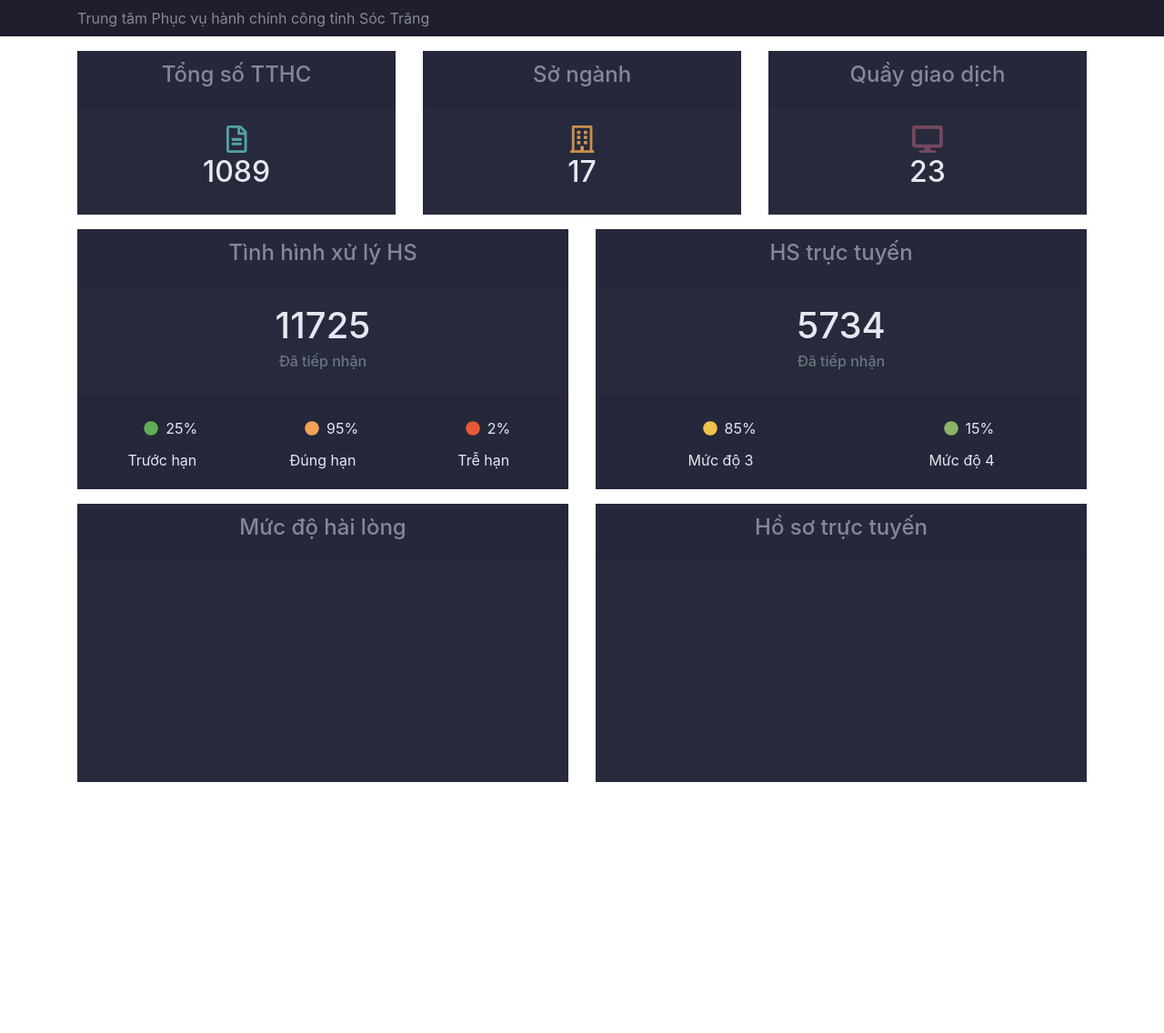
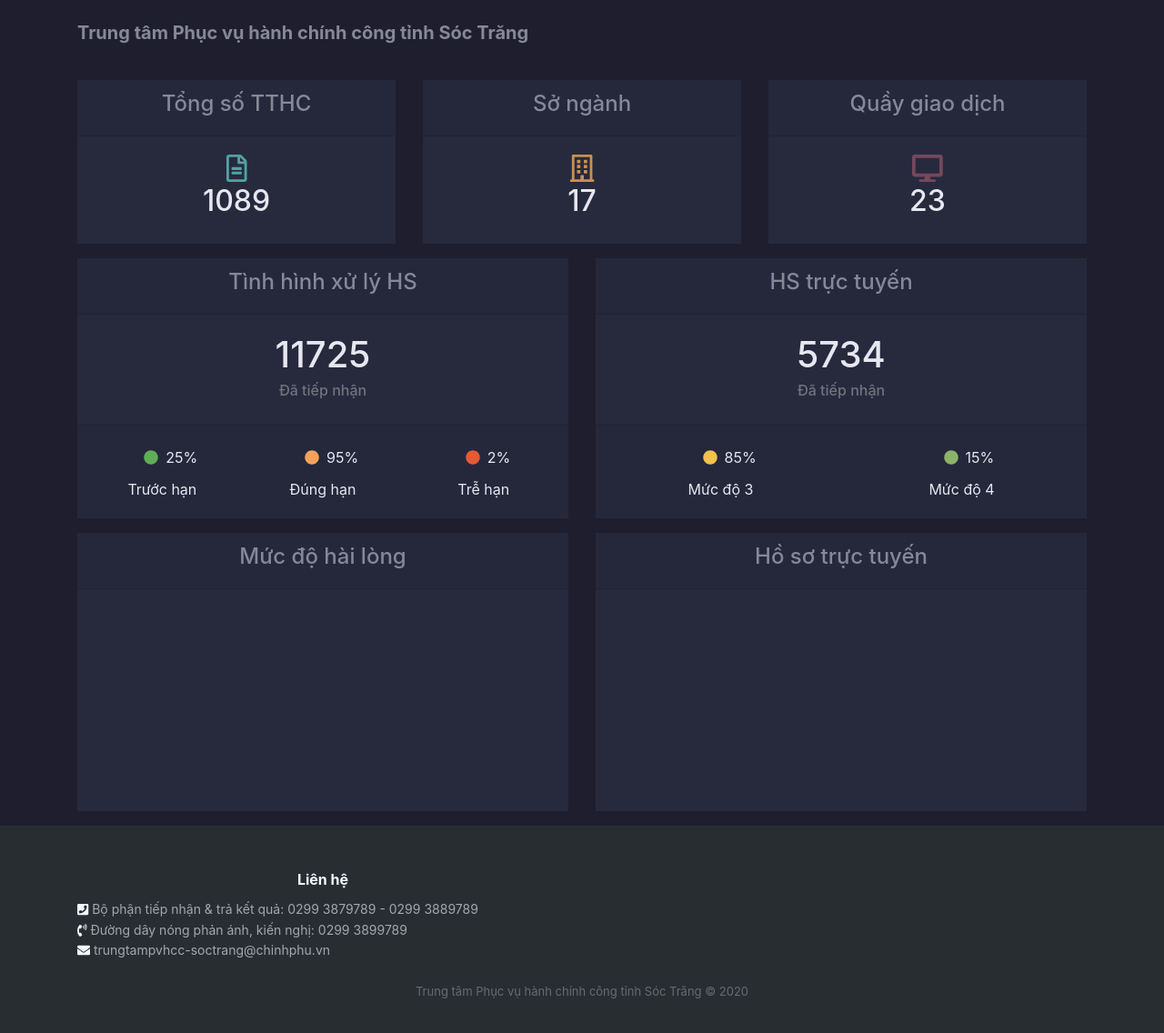
Before and after one commit to minhtran84/react-basic, a React (Create React App) app: page / in a window 1280 px wide. Shown: the top 1136 px of the page at 91% size. Before the commit the page ends 876 px from the top, so only its background shows below. Built offline with nearby package versions, Linux system fonts and the light colour scheme.

Commit message:
successfully leverage Bootstrap Studio's custom NavBar and Footer

```diff
--- a/src/App.css
+++ b/src/App.css
@@ -1,5 +1,6 @@
 .App {
   text-align: center;
+  background-color: rgb(31,30,46);
 }
 
 .App-logo {
--- a/src/App.js
+++ b/src/App.js
@@ -5,6 +5,7 @@
 import SimpleCard from './components/SimpleCard';
 import ProCard from './components/ProCard';
 import ChartCard from './components/ChartCard';
+import Footer from './components/Footer';
 
 //import PieChart from './components/ChartComponent';
 //import Clock from './components/ClockComponent';
@@ -67,6 +68,8 @@
           </div>
         </div>{/* end Third Row */}
 
+        <Footer />
+
       </div>//end div app
     );
   }
--- /dev/null
+++ b/src/components/Footer.js
@@ -0,0 +1,34 @@
+import React from 'react';
+import '../styles/Footer-Dark.css';
+
+import { FontAwesomeIcon } from "@fortawesome/react-fontawesome";
+
+//import which icons to be used
+import { faPhoneSquare, faPhoneVolume, faEnvelope } from '@fortawesome/free-solid-svg-icons';
+
+class Footer extends React.Component {
+
+    render() {
+        return (
+            <div className="footer-dark">
+                <footer>
+                    <div class="container">
+                        <div class="row">
+                            <div class="col-6 item">
+                                <h3>Liên hệ</h3>
+                                <ul class="text-left">
+                                    <li><FontAwesomeIcon icon={faPhoneSquare} /><a target="_blank">&nbsp;Bộ phận tiếp nhận &amp; trả kết quả:&nbsp;0299 3879789 - 0299 3889789</a></li>
+                                    <li><FontAwesomeIcon icon={faPhoneVolume} /><a>&nbsp;Đường dây nóng phản ánh, kiến nghị:&nbsp;0299 3899789</a></li>
+                                    <li><FontAwesomeIcon icon={faEnvelope} /><a>&nbsp;trungtampvhcc-soctrang@chinhphu.vn</a></li>
+                                </ul>
+                            </div>
+                        </div>
+                        <p class="copyright">Trung tâm Phục vụ hành chính công tỉnh Sóc Trăng © 2020</p>
+                    </div>
+                </footer>
+          </div>
+        );
+    }
+}
+
+export default Footer;
--- a/src/components/Navigation.js
+++ b/src/components/Navigation.js
@@ -1,13 +1,26 @@
 import React from 'react';
-import "../styles/navigation.css";
+// import "../styles/navigation.css";
+import "../styles/Navigation-Clean.css";
 
 class Navigation extends React.Component {
 
     render() {
         return (
-            <nav class="navbar navbar-light navbar-expand-md navigation-clean" className="navbar">
+            <nav class="navbar navbar-light navbar-expand-md"
+                 className="navigation-clean"
+                 style={{
+                     "background-color": "rgb(31,30,46)",
+                     "color": "rgb(231,231,241)"
+                 }}
+            >
                 <div class="container">
-                    <a class="navbar-brand" href="#" className="navbar_brand">Trung tâm Phục vụ hành chính công tỉnh Sóc Trăng</a>
+                    <a className="navbar-brand"
+                       href="#"
+                       style={{
+                           "color": "rgb(134,136,151)"
+                       }}
+                    >
+                        Trung tâm Phục vụ hành chính công tỉnh Sóc Trăng</a>
                 </div>
             </nav>
         );
--- /dev/null
+++ b/src/styles/Footer-Dark.css
@@ -0,0 +1,89 @@
+.footer-dark {
+  padding: 50px 0;
+  color: #f0f9ff;
+  background-color: #282d32;
+}
+
+.footer-dark h3 {
+  margin-top: 0;
+  margin-bottom: 12px;
+  font-weight: bold;
+  font-size: 16px;
+}
+
+.footer-dark ul {
+  padding: 0;
+  list-style: none;
+  line-height: 1.6;
+  font-size: 14px;
+  margin-bottom: 0;
+}
+
+.footer-dark ul a {
+  color: inherit;
+  text-decoration: none;
+  opacity: 0.6;
+}
+
+.footer-dark ul a:hover {
+  opacity: 0.8;
+}
+
+@media (max-width:767px) {
+  .footer-dark .item:not(.social) {
+    text-align: center;
+    padding-bottom: 20px;
+  }
+}
+
+.footer-dark .item.text {
+  margin-bottom: 36px;
+}
+
+@media (max-width:767px) {
+  .footer-dark .item.text {
+    margin-bottom: 0;
+  }
+}
+
+.footer-dark .item.text p {
+  opacity: 0.6;
+  margin-bottom: 0;
+}
+
+.footer-dark .item.social {
+  text-align: center;
+}
+
+@media (max-width:991px) {
+  .footer-dark .item.social {
+    text-align: center;
+    margin-top: 20px;
+  }
+}
+
+.footer-dark .item.social > a {
+  font-size: 20px;
+  width: 36px;
+  height: 36px;
+  line-height: 36px;
+  display: inline-block;
+  text-align: center;
+  border-radius: 50%;
+  box-shadow: 0 0 0 1px rgba(255,255,255,0.4);
+  margin: 0 8px;
+  color: #fff;
+  opacity: 0.75;
+}
+
+.footer-dark .item.social > a:hover {
+  opacity: 0.9;
+}
+
+.footer-dark .copyright {
+  text-align: center;
+  padding-top: 24px;
+  opacity: 0.3;
+  font-size: 13px;
+  margin-bottom: 0;
+}
--- /dev/null
+++ b/src/styles/Navigation-Clean.css
@@ -0,0 +1,166 @@
+.navigation-clean {
+  /* background-color: rgb(31,30,46);
+  color: rgb(231,231,241); */
+  background: #fff;
+  padding-top: .75rem;
+  padding-bottom: .75rem;
+  color: #333;
+  border-radius: 0;
+  box-shadow: none;
+  border: none;
+  margin-bottom: 0;
+  text-align: left; /* This is for setting Brandname float to the left */
+}
+
+@media (min-width:768px) {
+  .navigation-clean {
+    padding-top: 1rem;
+    padding-bottom: 1rem;
+  }
+}
+
+.navigation-clean .navbar-brand {
+  font-weight: bold;
+  color: inherit;
+  /* color: rgb(134,136,151) */
+}
+
+.navigation-clean .navbar-brand:hover {
+  color: #222;
+}
+
+.navigation-clean.navbar-dark .navbar-brand:hover {
+  color: #f0f0f0;
+}
+
+.navigation-clean .navbar-brand img {
+  height: 100%;
+  display: inline-block;
+  margin-right: 10px;
+  width: auto;
+}
+
+.navigation-clean .navbar-toggler {
+  border-color: #ddd;
+}
+
+.navigation-clean .navbar-toggler:hover, .navigation-clean .navbar-toggler:focus {
+  background: none;
+}
+
+.navigation-clean.navbar-dark .navbar-toggler {
+  border-color: #555;
+}
+
+.navigation-clean .navbar-toggler {
+  color: #888;
+}
+
+.navigation-clean.navbar-dark .navbar-toggler {
+  color: #eee;
+}
+
+.navigation-clean .navbar-collapse, .navigation-clean .form-inline {
+  border-top-color: #ddd;
+}
+
+.navigation-clean.navbar-dark .navbar-collapse, .navigation-clean.navbar-dark .form-inline {
+  border-top-color: #333;
+}
+
+.navigation-clean .navbar-nav > .active > a, .navigation-clean .navbar-nav > .show > a {
+  background: none;
+  box-shadow: none;
+}
+
+.navigation-clean.navbar-light .navbar-nav .nav-link.active, .navigation-clean.navbar-light .navbar-nav .nav-link.active:focus, .navigation-clean.navbar-light .navbar-nav .nav-link.active:hover {
+  color: #8f8f8f;
+  box-shadow: none;
+  background: none;
+  pointer-events: none;
+}
+
+.navigation-clean.navbar .navbar-nav .nav-link {
+  padding-left: 18px;
+  padding-right: 18px;
+}
+
+.navigation-clean.navbar-light .navbar-nav .nav-link {
+  color: #465765;
+}
+
+.navigation-clean.navbar-light .navbar-nav .nav-link:focus, .navigation-clean.navbar-light .navbar-nav .nav-link:hover {
+  color: #37434d !important;
+  background-color: transparent;
+}
+
+.navigation-clean .navbar-nav > li > .dropdown-menu {
+  margin-top: -5px;
+  box-shadow: none;
+  background-color: #fff;
+  border-radius: 2px;
+}
+
+@media (min-width:768px) {
+  .navigation-clean .navbar-nav .show .dropdown-menu {
+    box-shadow: 0 4px 8px rgba(0,0,0,.1);
+  }
+}
+
+@media (max-width:767px) {
+  .navigation-clean .navbar-nav .show .dropdown-menu .dropdown-item {
+    color: #37434d;
+    padding-top: .8rem;
+    padding-bottom: .8rem;
+    line-height: 1;
+  }
+}
+
+.navigation-clean .dropdown-menu .dropdown-item:focus, .navigation-clean .dropdown-menu .dropdown-item {
+  line-height: 2;
+  color: #37434d;
+}
+
+.navigation-clean .dropdown-menu .dropdown-item:focus, .navigation-clean .dropdown-menu .dropdown-item:hover {
+  background: #eee;
+  color: inherit;
+}
+
+.navigation-clean.navbar-dark {
+  background-color: #1f2021;
+  color: #fff;
+}
+
+.navigation-clean.navbar-dark .navbar-nav a.active, .navigation-clean.navbar-dark .navbar-nav a.active:focus, .navigation-clean.navbar-dark .navbar-nav a.active:hover {
+  color: #8f8f8f;
+  box-shadow: none;
+  background: none;
+  pointer-events: none;
+}
+
+.navigation-clean.navbar-dark .navbar-nav .nav-link {
+  color: #dfe8ee;
+}
+
+.navigation-clean.navbar-dark .navbar-nav .nav-link:focus, .navigation-clean.navbar-dark .navbar-nav .nav-link:hover {
+  color: #fff;
+  background-color: transparent;
+}
+
+.navigation-clean.navbar-dark .navbar-nav > li > .dropdown-menu {
+  background-color: #1f2021;
+}
+
+.navigation-clean.navbar-dark .dropdown-menu .dropdown-item:focus, .navigation-clean.navbar-dark .dropdown-menu .dropdown-item {
+  color: #f2f5f8;
+}
+
+.navigation-clean.navbar-dark .dropdown-menu .dropdown-item:focus, .navigation-clean.navbar-dark .dropdown-menu .dropdown-item:hover {
+  background: #363739;
+}
+
+@media (max-width:767px) {
+  .navigation-clean.navbar-dark .navbar-nav .show .dropdown-menu .dropdown-item {
+    color: #fff;
+  }
+}
```
